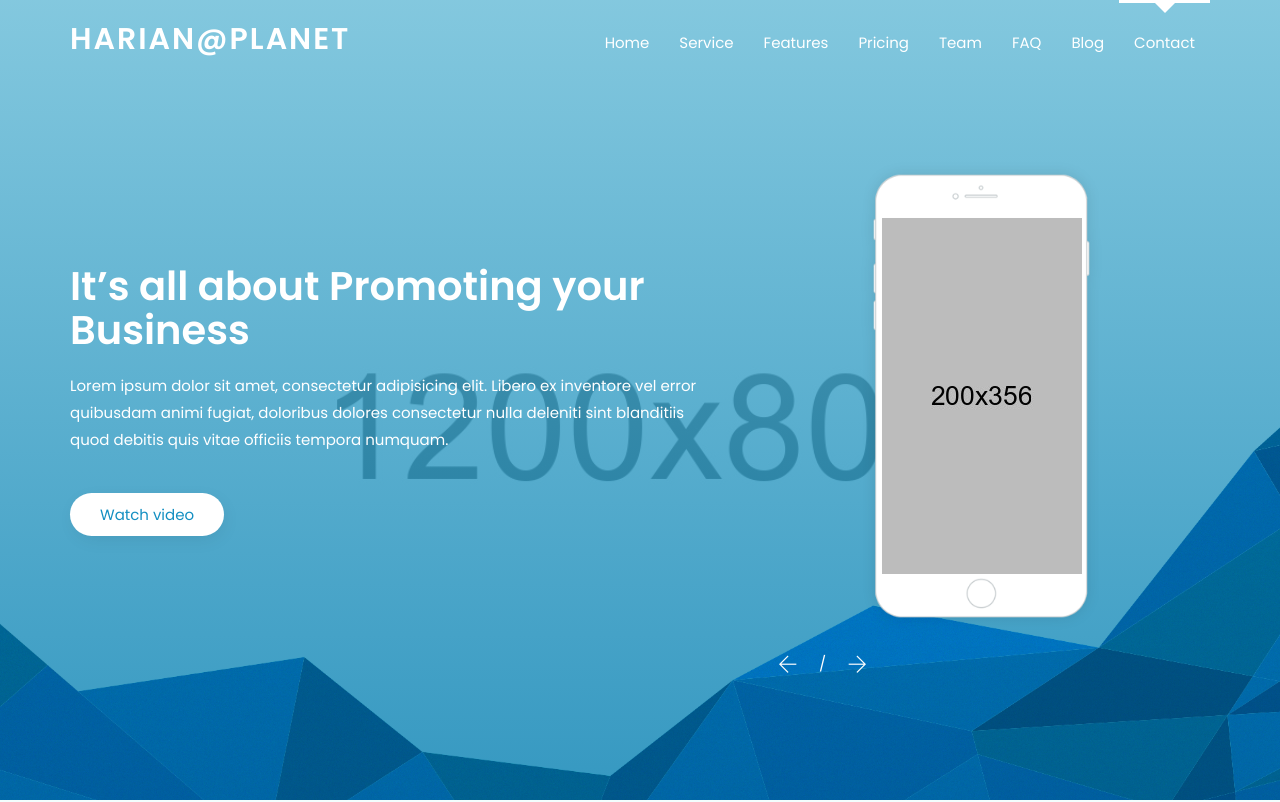
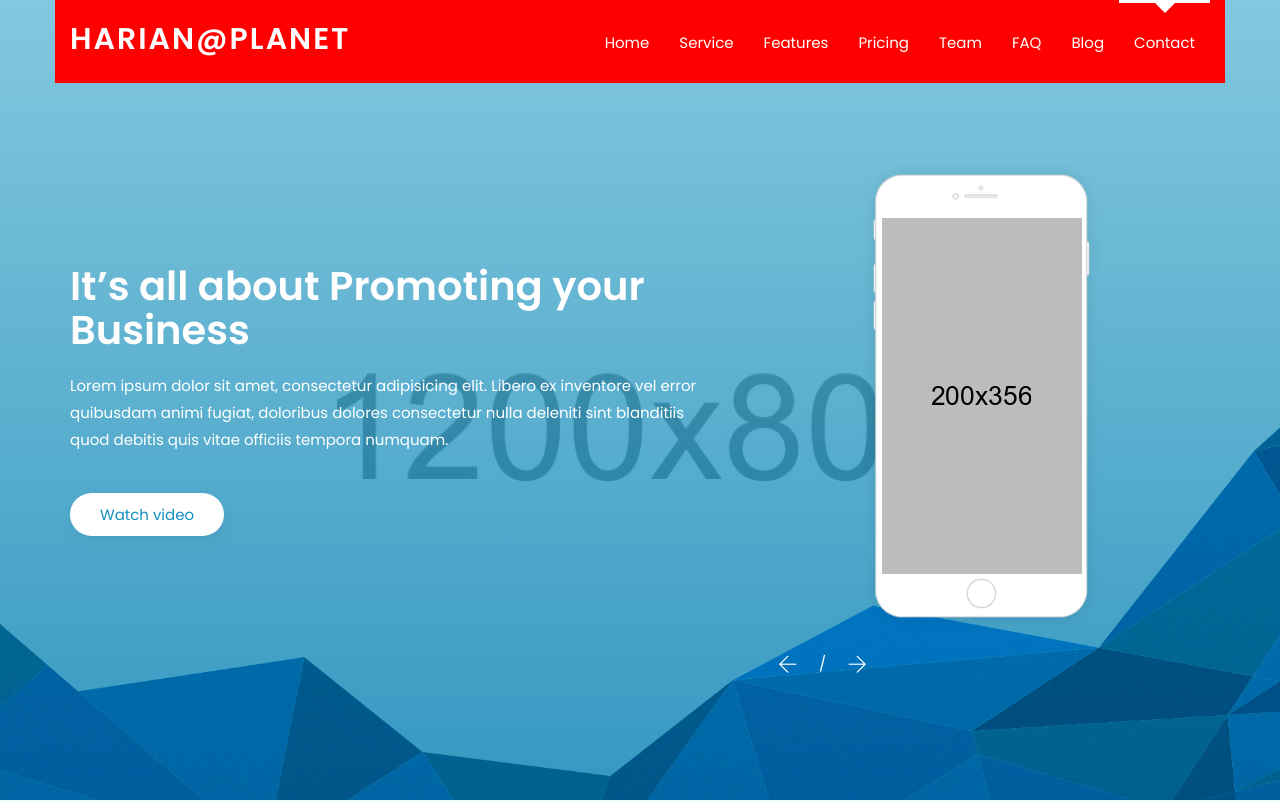
Before and after one commit to Hari-aN/TestingMyWeb3, a plain HTML site: page index.html in a window 1280 px wide. Shown: the top 802 px of the page. Drawn offline with Linux system fonts and the light colour scheme.

Commit message:
updated background color

```diff
--- a/index.html
+++ b/index.html
@@ -43,7 +43,7 @@
     </div>
     <!--Mainmenu-area-->
     <div class="mainmenu-area" data-spy="affix" data-offset-top="100">
-        <div class="container">
+        <div class="container" style="background:red">
             <!--Logo-->
             <div class="navbar-header">
                 <button type="button" class="navbar-toggle" data-toggle="collapse" data-target="#primary-menu">
```
